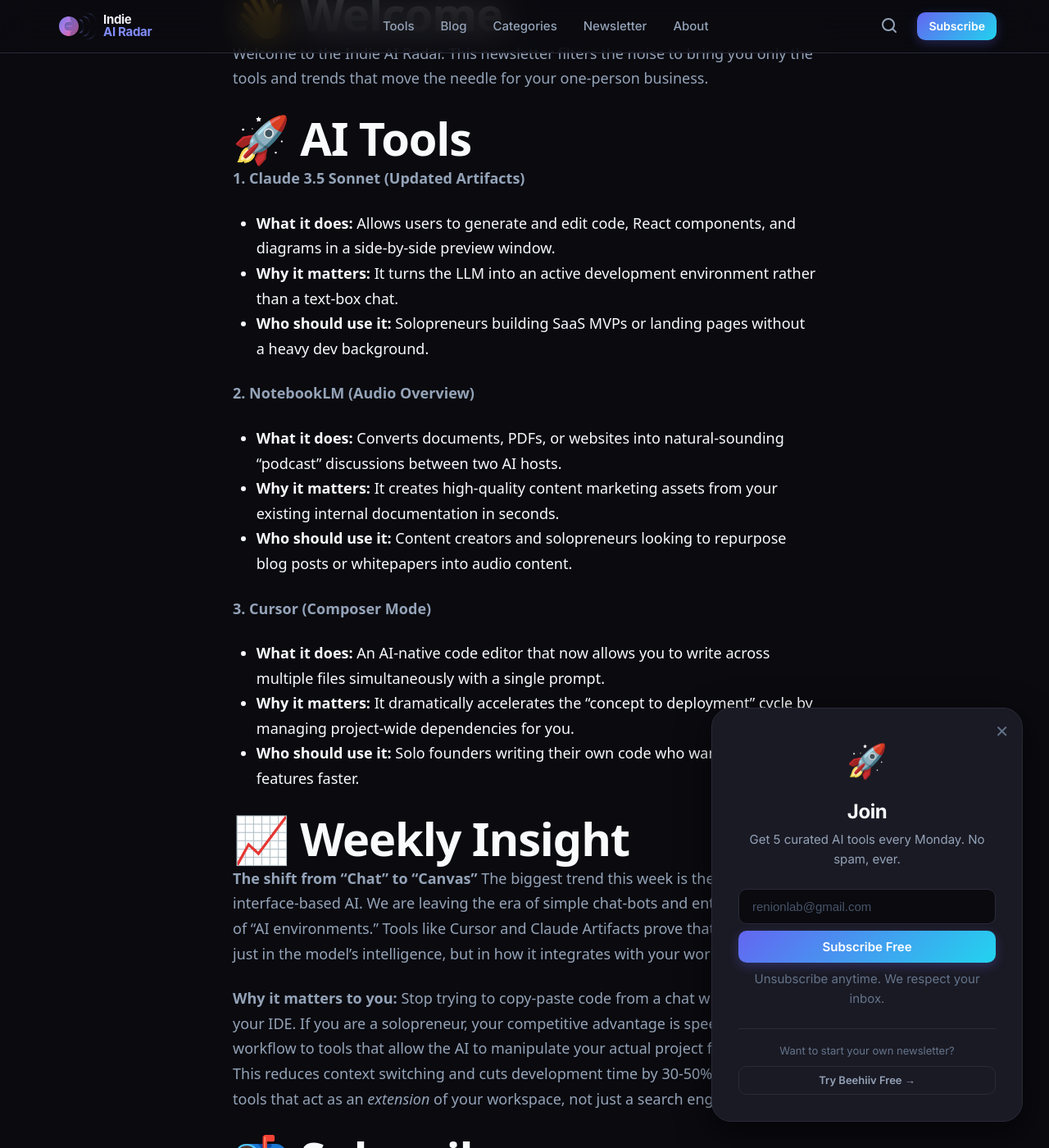
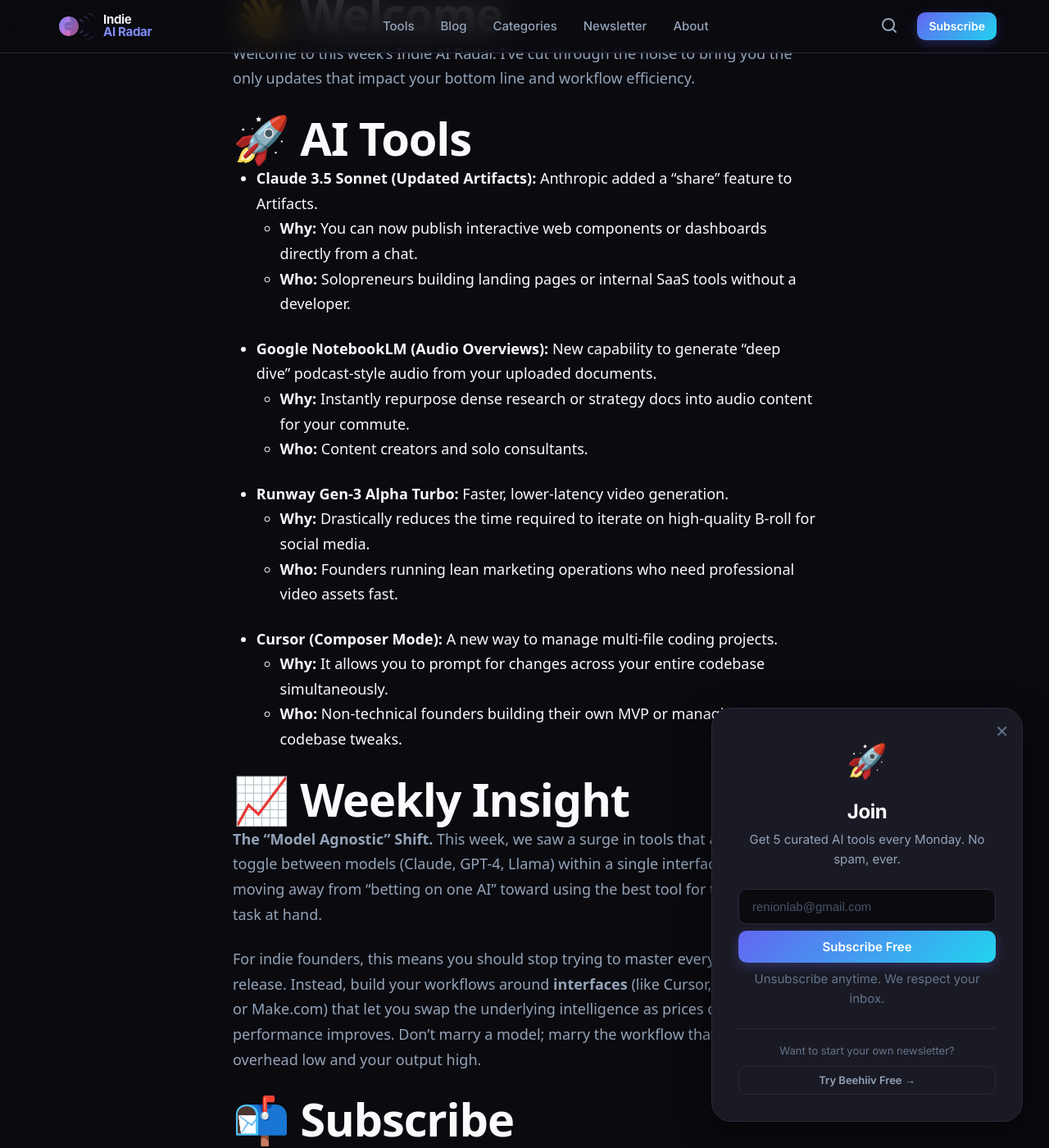
Before and after one commit to renion-dev/indiearadar, a Jekyll site: the page built from _posts/2026-08-14-weekly-ai-tools-digest-top-tools-for-indie-hackers.md, in a window 1280 px wide and 1400 px high, scrolled down 820 px. Shown: the whole window at 82% size. Built offline with Jekyll 4.4.1, drawn with Linux system fonts in a browser that asks for light colours; some of the changed text lies outside the part shown.

Commit message:
🤖 New blog post and updated tag pages [2026-08-14 23:01]

```diff
--- a/_posts/2026-08-14-weekly-ai-tools-digest-top-tools-for-indie-hackers.md
+++ b/_posts/2026-08-14-weekly-ai-tools-digest-top-tools-for-indie-hackers.md
@@ -11,30 +11,30 @@ image: "assets/images/og/tool-weekly-ai-tools-digest-top-tools-for-indie-hackers
 ---
 
 # 👋 Welcome
-Welcome to the Indie AI Radar. This newsletter filters the noise to bring you only the tools and trends that move the needle for your one-person business.
+Welcome to this week’s Indie AI Radar. I’ve cut through the noise to bring you the only updates that impact your bottom line and workflow efficiency.
 
 # 🚀 AI Tools
 
-**1. Claude 3.5 Sonnet (Updated Artifacts)**
-*   **What it does:** Allows users to generate and edit code, React components, and diagrams in a side-by-side preview window.
-*   **Why it matters:** It turns the LLM into an active development environment rather than a text-box chat.
-*   **Who should use it:** Solopreneurs building SaaS MVPs or landing pages without a heavy dev background.
-
-**2. NotebookLM (Audio Overview)**
-*   **What it does:** Converts documents, PDFs, or websites into natural-sounding "podcast" discussions between two AI hosts.
-*   **Why it matters:** It creates high-quality content marketing assets from your existing internal documentation in seconds.
-*   **Who should use it:** Content creators and solopreneurs looking to repurpose blog posts or whitepapers into audio content.
-
-**3. Cursor (Composer Mode)**
-*   **What it does:** An AI-native code editor that now allows you to write across multiple files simultaneously with a single prompt.
-*   **Why it matters:** It dramatically accelerates the "concept to deployment" cycle by managing project-wide dependencies for you.
-*   **Who should use it:** Solo founders writing their own code who want to ship features faster.
+*   **Claude 3.5 Sonnet (Updated Artifacts):** Anthropic added a "share" feature to Artifacts.
+    *   **Why:** You can now publish interactive web components or dashboards directly from a chat.
+    *   **Who:** Solopreneurs building landing pages or internal SaaS tools without a developer.
+*   **Google NotebookLM (Audio Overviews):** New capability to generate "deep dive" podcast-style audio from your uploaded documents.
+    *   **Why:** Instantly repurpose dense research or strategy docs into audio content for your commute.
+    *   **Who:** Content creators and solo consultants.
+*   **Runway Gen-3 Alpha Turbo:** Faster, lower-latency video generation.
+    *   **Why:** Drastically reduces the time required to iterate on high-quality B-roll for social media.
+    *   **Who:** Founders running lean marketing operations who need professional video assets fast.
+*   **Cursor (Composer Mode):** A new way to manage multi-file coding projects.
+    *   **Why:** It allows you to prompt for changes across your entire codebase simultaneously.
+    *   **Who:** Non-technical founders building their own MVP or managing small codebase tweaks.
 
 # 📈 Weekly Insight
-**The shift from "Chat" to "Canvas"**
-The biggest trend this week is the move toward interface-based AI. We are leaving the era of simple chat-bots and entering the era of "AI environments." Tools like Cursor and Claude Artifacts prove that the value isn’t just in the model’s intelligence, but in how it integrates with your workflow.
+**The "Model Agnostic" Shift.**
+This week, we saw a surge in tools that allow you to toggle between models (Claude, GPT-4, Llama) within a single interface. The trend is moving away from "betting on one AI" toward using the best tool for the specific task at hand.
 
-**Why it matters to you:** Stop trying to copy-paste code from a chat window into your IDE. If you are a solopreneur, your competitive advantage is speed. Shift your workflow to tools that allow the AI to manipulate your actual project files directly. This reduces context switching and cuts development time by 30-50%. Focus on tools that act as an *extension* of your workspace, not just a search engine for text.
+For indie founders, this means you should stop trying to master every new model release. Instead, build your workflows around **interfaces** (like Cursor, TypingMind, or Make.com) that let you swap the underlying intelligence as prices drop and performance improves. Don't marry a model; marry the workflow that keeps your overhead low and your output high.
 
 # 📬 Subscribe
-Get these updates delivered to your inbox every Monday. Join other indie founders building faster by **[subscribing here]**.
+Stop wasting time on AI hype. Get the actionable, zero-fluff updates delivered to your inbox every Monday morning.
+
+[Click here to subscribe to the Indie AI Radar]
```
